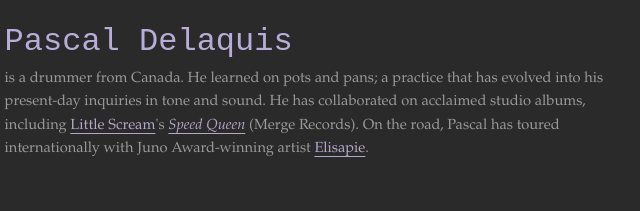
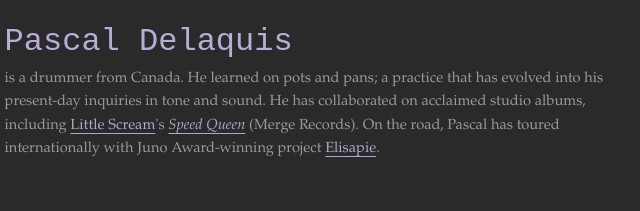
Before and after one commit to delaki/delaki.github.io, a plain HTML site: page index.html in a window 1280 px wide. Shown: the part 461-672 px from the top of the page, 333-973 px from the left. Drawn offline with Linux system fonts and the light colour scheme.

Commit message:
Update index.html

```diff
--- a/index.html
+++ b/index.html
@@ -66,7 +66,7 @@
                         <p class="description">
                         <em id="about_pascal">Pascal Delaquis</em>
                         <br />
-                        is a drummer from Canada. He learned on pots and pans; a practice that has evolved into his present-day inquiries in tone and sound. He has collaborated on acclaimed studio albums, including <span><a class="paragraph_link" href="https://www.instagram.com/littlescream/" target="_blank" rel="noopener noreferrer">Little Scream</a>'s</span> <span> <a class="paragraph_link" href="https://littlescream.bandcamp.com/album/speed-queen" target="_blank" rel="noopener noreferrer"><i>Speed Queen</i></a></span> (Merge Records). On the road, Pascal has toured internationally with Juno Award-winning artist <a class="paragraph_link" href="https://www.elisapie.com" target="_blank" rel="noopener noreferrer">Elisapie</a>.
+                        is a drummer from Canada. He learned on pots and pans; a practice that has evolved into his present-day inquiries in tone and sound. He has collaborated on acclaimed studio albums, including <span><a class="paragraph_link" href="https://www.instagram.com/littlescream/" target="_blank" rel="noopener noreferrer">Little Scream</a>'s</span> <span> <a class="paragraph_link" href="https://littlescream.bandcamp.com/album/speed-queen" target="_blank" rel="noopener noreferrer"><i>Speed Queen</i></a></span> (Merge Records). On the road, Pascal has toured internationally with Juno Award-winning project <a class="paragraph_link" href="https://www.elisapie.com" target="_blank" rel="noopener noreferrer">Elisapie</a>.
                         <br />
                     </div>
 
```
